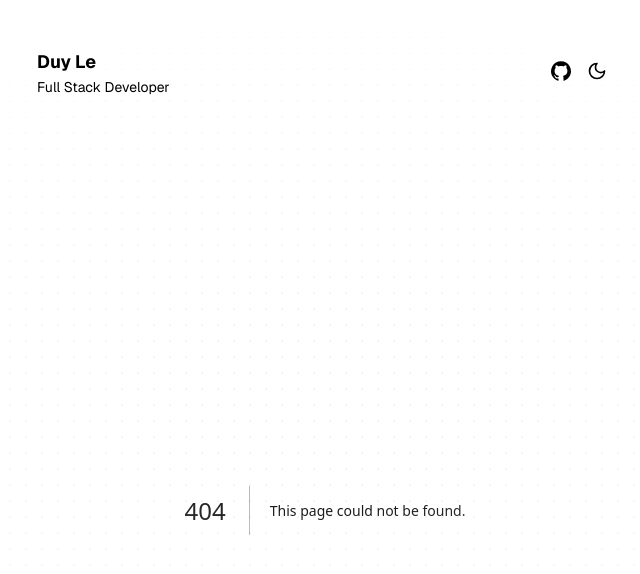
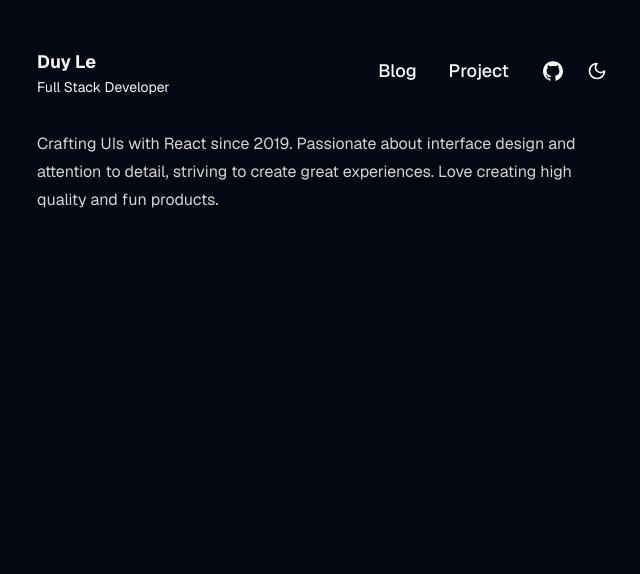
Before and after one commit to iamdooboy/duyle.dev, a Next.js app: page /blog in a window 1280 px wide. Before the commit this address had no page. Shown: the top 574 px of the page, without its empty margins (315-955 px from the left). Built offline with nearby package versions, Linux system fonts and the light colour scheme.

Commit message:
work in progress

```diff
--- /dev/null
+++ b/app/blog/page.tsx
@@ -0,0 +1,11 @@
+export default function Blog() {
+  return (
+    <div className='space-y-2 pt-5'>
+      <p className='leading-7 dark:text-neutral-300 [&:not(:first-child)]:mt-6 '>
+        Crafting UIs with React since 2019. Passionate about interface design
+        and attention to detail, striving to create great experiences. Love
+        creating high quality and fun products.
+      </p>
+    </div>
+  )
+}
--- a/app/layout.tsx
+++ b/app/layout.tsx
@@ -27,20 +27,17 @@ export default function RootLayout({
           GeistSans.className
         )}
       >
-        {/* <ThemeProvider
+        <ThemeProvider
           attribute='class'
           defaultTheme='dark'
           enableSystem
           disableTransitionOnChange
-        > */}
-        <div className='absolute inset-0 dark:bg-dot-white/[0.1] bg-dot-black/[0.1]'>
-          <div className='absolute pointer-events-none inset-0 flex items-center justify-center dark:bg-black bg-white [mask-image:radial-gradient(ellipse_at_center,transparent_10%,black)]'></div>
+        >
           <div className='mx-auto max-w-xl py-8'>
             <Navbar />
             {children}
           </div>
-        </div>
-        {/* </ThemeProvider> */}
+        </ThemeProvider>
       </body>
     </html>
   )
--- a/app/page.tsx
+++ b/app/page.tsx
@@ -14,12 +14,12 @@ import { ModeToggle } from '@/components/mode-toggle'
 export default function Home() {
   return (
     <div className='space-y-2 pt-5'>
-      <p className='leading-7 dark:text-neutral-100 [&:not(:first-child)]:mt-6 '>
+      <p className='leading-7 dark:text-neutral-300 [&:not(:first-child)]:mt-6 '>
         Crafting UIs with React since 2019. Passionate about interface design
         and attention to detail, striving to create great experiences. Love
         creating high quality and fun products.
       </p>
-      <div className='pb-2 pt-5 font-mono font-semibold dark:text-neutral-100'>
+      <div className='pb-2 pt-5 font-mono font-semibold'>
         Projects
       </div>
       <div className='space-y-3'>
--- a/components/card-spotlight.tsx
+++ b/components/card-spotlight.tsx
@@ -47,11 +47,11 @@ export function CardSpotlight({ ...project }: ProjectConfig) {
     setOpacity(0)
   }
 
-  const backgroundColor =
-    theme === 'dark' ? 'rgba(94, 106, 210, .2)' : 'rgba(20, 105, 124, 0.07)'
+  // const backgroundColor =
+  //   theme === 'dark' ? 'rgba(94, 106, 210, .2)' : 'rgba(20, 105, 124, 0.07)'
 
-  const borderColor =
-    theme === 'dark' ? 'rgba(94, 106, 210, .4)' : 'rgba(20, 105, 124, 0.14)'
+  // const borderColor =
+  //   theme === 'dark' ? 'rgba(94, 106, 210, .4)' : 'rgba(20, 105, 124, 0.14)'
 
   return (
     <div className='relative overflow-hidden'>
@@ -59,14 +59,14 @@ export function CardSpotlight({ ...project }: ProjectConfig) {
         className='pointer-events-none absolute inset-0 overflow-hidden rounded-lg opacity-0 transition duration-300'
         style={{
           opacity,
-          background: `radial-gradient(600px circle at ${position.x}px ${position.y}px, ${backgroundColor}, transparent 40%)`,
+          background: `radial-gradient(600px circle at ${position.x}px ${position.y}px, rgba(224, 224, 224, 0.15), transparent 40%)`,
         }}
       />
       <div
         ref={divRef}
         className='pointer-events-none absolute left-0 top-0 z-10 h-full w-full cursor-default rounded-lg bg-[transparent] p-3.5 opacity-0 transition-opacity duration-500 placeholder:select-none'
         style={{
-          border: `1px solid ${borderColor}`,
+          border: `1px solid rgba(224, 224, 224, 0.6)`,
           opacity,
           WebkitMaskImage: `radial-gradient(30% 70px at ${position.x}px ${position.y}px, black 45%, transparent)`,
         }}
--- a/components/code.tsx
+++ b/components/code.tsx
@@ -1,4 +1,6 @@
 import { highlight } from 'sugar-high';
+
+inter
 
 export function Code({ children, ...props }) {
     let codeHTML = highlight(children);
--- a/components/mode-toggle.tsx
+++ b/components/mode-toggle.tsx
@@ -6,12 +6,6 @@ import { useTheme } from 'next-themes'
 
 import { cn } from '@/lib/utils'
 import { buttonVariants } from '@/components/ui/button'
-
-interface Props {
-  setTheme: Dispatch<SetStateAction<'light' | 'dark'>>
-  setPreview: Dispatch<SetStateAction<ReactNode>>
-  theme: string
-}
 
 export function ModeToggle() {
   const [effect, setEffect] = useState(false)
--- a/components/navbar.tsx
+++ b/components/navbar.tsx
@@ -4,7 +4,7 @@ import { cn } from '@/lib/utils'
 
 import { Icons } from './icons'
 import { ModeToggle } from './mode-toggle'
-import { buttonVariants } from './ui/button'
+import { Button, buttonVariants } from './ui/button'
 
 export function Navbar() {
   return (
@@ -18,7 +18,19 @@ export function Navbar() {
             <span className='dark:text-neutral-100'>Full Stack Developer</span>
           </div>
         </a>
-        <div className='flex items-center space-x-1'>
+        <div className='flex items-center justify-evenly space-x-3'>
+          <div>
+            <Link href='/blog'>
+              <Button variant='link' className='text-lg'>
+                Blog
+              </Button>
+            </Link>
+            <Link href='/blog'>
+              <Button variant='link' className='text-lg'>
+                Project
+              </Button>
+            </Link>
+          </div>
           <Link href='/' target='_blank' rel='noreferrer'>
             <div
               className={cn(
--- a/lib/utils.ts
+++ b/lib/utils.ts
@@ -1,56 +1,55 @@
-import { type ClassValue, clsx } from 'clsx'
+import fs from 'fs'
+import path from 'path'
+import { clsx, type ClassValue } from 'clsx'
 import { twMerge } from 'tailwind-merge'
 
 type Metadata = {
-  title: string;
-  date: string;
-  description: string;
-};
+  title: string
+  date: string
+  description: string
+}
 
 export function cn(...inputs: ClassValue[]) {
   return twMerge(clsx(inputs))
 }
 
-function parseFrontmatter(fileContent: string) {
-  const frontmatterRegex = /---\s*([\s\S]*?)\s*---/;
-  const match = frontmatterRegex.exec(fileContent);
-  const frontMatterBlock = match![1];
-  const content = fileContent.replace(frontmatterRegex, '').trim();
-  const frontMatterLines = frontMatterBlock.trim().split('\n');
-  const metadata: Partial<Metadata> = {};
+function parseContent(fileContent: string) {
+  const frontmatterRegex = /---\s*([\s\S]*?)\s*---/
+  const match = frontmatterRegex.exec(fileContent)
+  const frontMatterBlock = match![1]
+  const content = fileContent.replace(frontmatterRegex, '').trim()
+  const frontMatterLines = frontMatterBlock.trim().split('\n')
+  const metadata: Partial<Metadata> = {}
 
   frontMatterLines.forEach((line) => {
-    const [key, ...valueArr] = line.split(': ');
-    const value = valueArr.join(': ').trim();
-    value = value.replace(/^['"](.*)['"]$/, '$1'); // Remove quotes
-    metadata[key.trim() as keyof Metadata] = value;
-  });
+    const [key, ...valueArr] = line.split(': ')
+    let value = valueArr.join(': ').trim()
+    value = value.replace(/^['"](.*)['"]$/, '$1') // Remove quotes
+    metadata[key.trim() as keyof Metadata] = value
+  })
 
-  return { metadata: metadata as Metadata, content };
-}
-
-function getMDXData(dir) {
-
+  return { metadata: metadata as Metadata, content }
 }
 
 export function getBlogPosts() {
-
   const dir = path.join(process.cwd(), 'content')
 
   //get mdx files
-   const mdxFiles = fs.readdirSync(dir).filter((file) => path.extname(file) === '.mdx');
+  const mdxFiles = fs
+    .readdirSync(dir)
+    .filter((file) => path.extname(file) === '.mdx')
 
   return mdxFiles.map((file) => {
     //read mdx file
-     const rawContent = fs.readFileSync(path.join(dir, file), 'utf-8');
+    const rawContent = fs.readFileSync(path.join(dir, file), 'utf-8')
     //format content
-     const { metadata, content } = parseFrontmatter(rawContent);
+    const { metadata, content } = parseContent(rawContent)
 
-     const slug = path.basename(file, path.extname(file));
+    const slug = path.basename(file, path.extname(file))
     return {
       metadata,
       slug,
       content,
-     };
-   });
     }
+  })
+}
--- a/package.json
+++ b/package.json
@@ -22,6 +22,7 @@
     "lucide-react": "^0.287.0",
     "mini-svg-data-uri": "^1.4.4",
     "next": "14.0.4",
+    "next-mdx-remote": "^4.4.1",
     "next-themes": "^0.2.1",
     "react": "^18.2.0",
     "react-dom": "^18.2.0",
```
Also changed, not shown: app/blog/[slug]/page.mdx (renamed from app/post/[slug]/page.mdx), components/mdx.tsx (added), 1 other file (tests, documents, lock files or other folders). Lines whose indentation alone changed are shown as unchanged.
